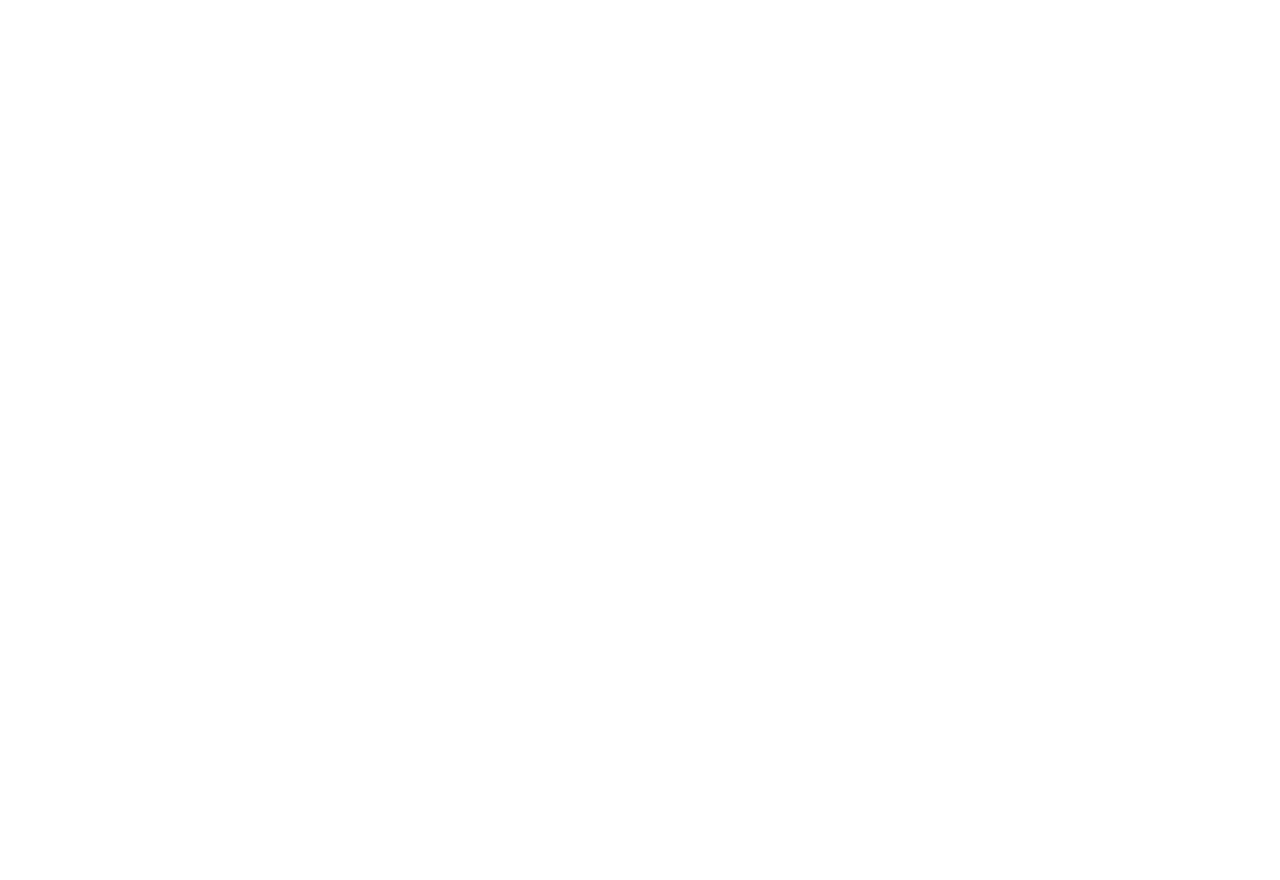
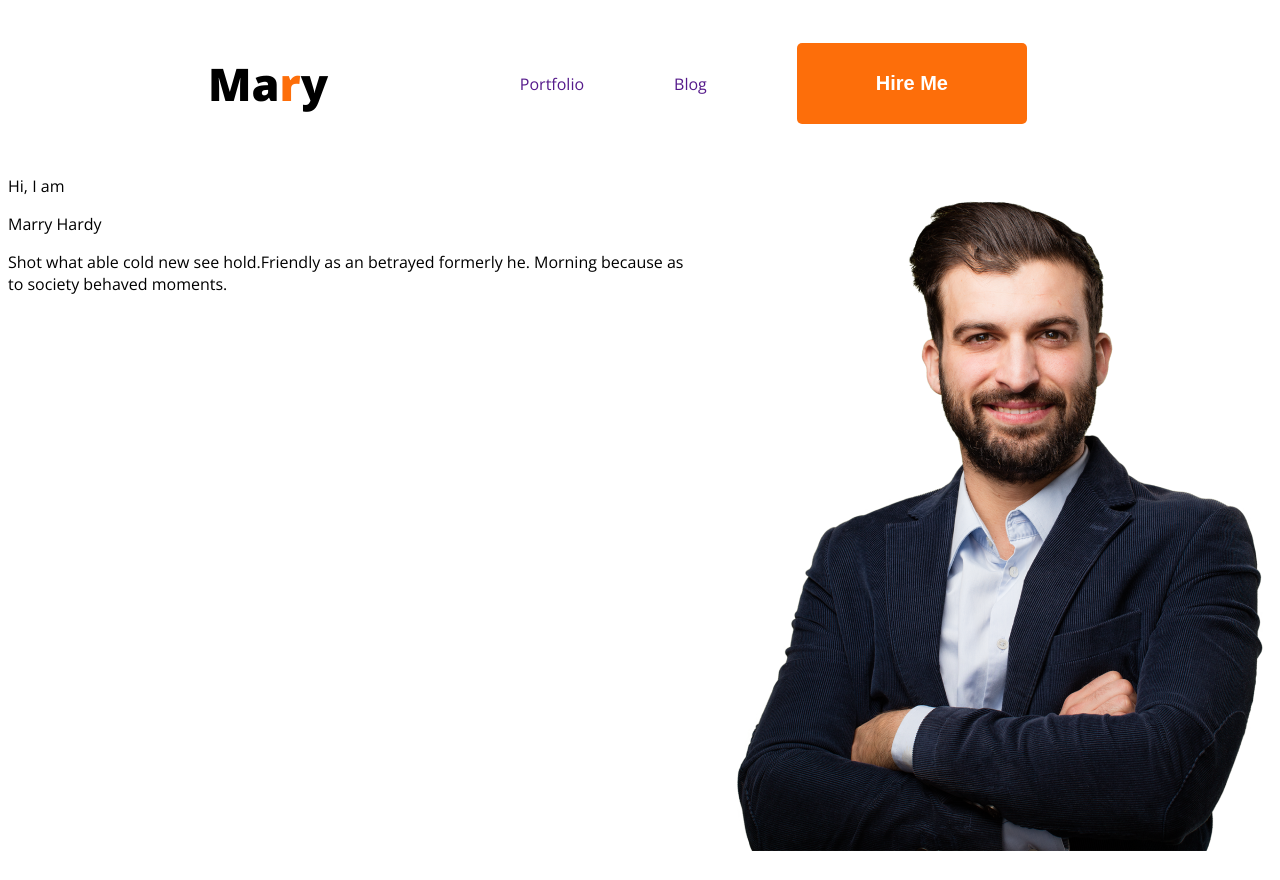
Before and after one commit to S-Arafin/protfolio-1, a plain HTML site: page index.html in a window 1280 px wide. Before the commit the page ends 800 px from the top, so only its background shows below. Drawn offline with nearby package versions, Linux system fonts and the light colour scheme.

Commit message:
Add nav bar portfolio text and image.

```diff
--- a/index.html
+++ b/index.html
@@ -5,11 +5,43 @@
     <meta charset="UTF-8">
     <meta name="viewport" content="width=device-width, initial-scale=1.0">
     <title>Portfolio</title>
+    <link rel="preconnect" href="https://fonts.googleapis.com">
+<link rel="preconnect" href="https://fonts.gstatic.com" crossorigin>
+<link href="https://fonts.googleapis.com/css2?family=Open+Sans:ital,wght@0,300..800;1,300..800&display=swap" rel="stylesheet">
+    <link rel="stylesheet" href="style/portfolio.css">
 </head>
 
-<body>
+<body class="open-sans-normal">
     <header>
+        <nav>
+            <h3>Ma<span>r</span>y</h3>
+            <ul>
+                <li><a href="">Portfolio</a></li>
+                <li><a href="">Blog</a></li>
+                <li><a href=""><button class="button-common">Hire Me</button></a></li>
+            </ul>
+        </nav>
+        <div class="banner">
+            <div class="bannner-content">
+                <p>
+                    Hi, I  am
+                </p>
+                <p>
+                    Marry Hardy
+                </p>
+                <p>
+                    Shot what able cold new see hold.Friendly as an betrayed formerly he. Morning because as to society behaved moments.
+                </p>
+            </div>
+            <div class="banner-image">
+                <p>
+                    <img src="images/hardy.png" alt="image of Marry Hardy">
+                </p>
 
+            </div>
+
+
+        </div>
     </header>
     <main>
 
--- /dev/null
+++ b/style/portfolio.css
@@ -0,0 +1,54 @@
+
+.open-sans-normal{
+  font-family: "Open Sans", sans-serif;
+  font-optical-sizing: auto;
+  font-weight: <weight>;
+  font-style: normal;
+  font-variation-settings:
+    "wdth" 100;
+}
+nav h3 span{
+    color: #FD6E0A;
+}
+nav h3{
+    font-size: 45px;
+    font-weight: 800;
+}
+
+nav{
+    display:flex;
+    justify-content: space-between;
+    margin: 0px 200px;
+    align-items: center;
+}
+nav ul li{
+    list-style: none;
+    margin: 0px 45px;
+
+}
+.button-common{
+    background-color: #FD6E0A;
+    padding:5px ;
+    border: none;
+    border-radius: 5px;
+    font-size: 20px;
+    font-weight: bold;
+    padding: 29px 79px;
+    color: white;
+
+}
+nav ul li a{
+    text-decoration: none;
+
+}
+nav ul{
+    display: flex;
+    align-items: center;
+    }
+.banner{
+    display: flex;
+    justify-content: space-between;
+}
+.banner-content{
+
+}
```
